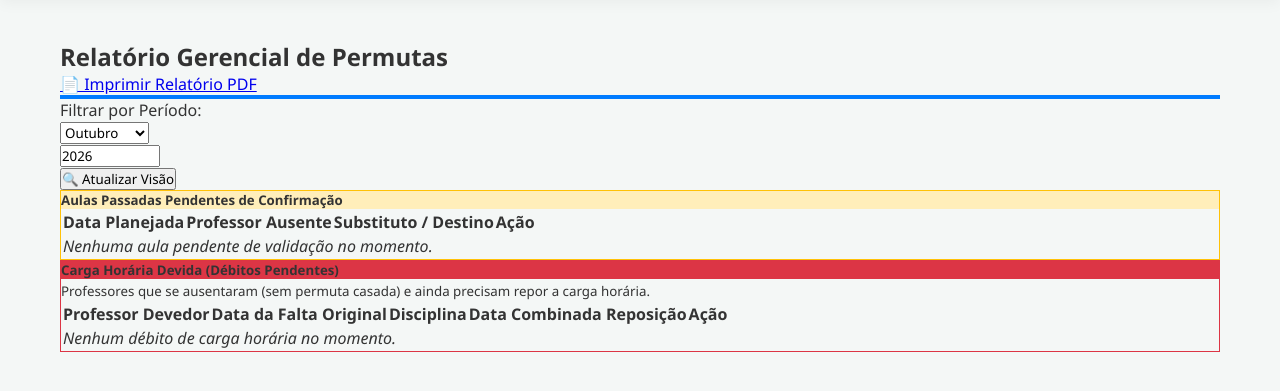
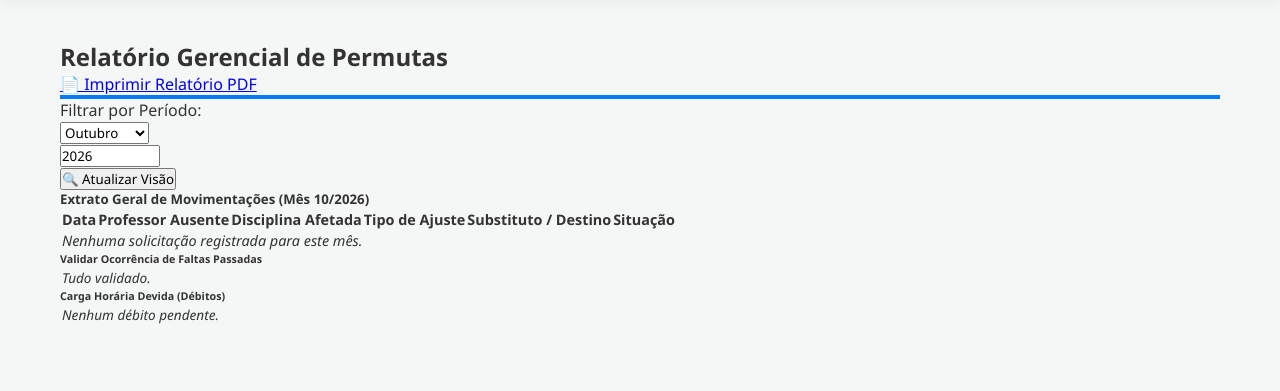
Before and after one commit to jsambarreto/sgg-ifba, a Django app: page /relatorio-gerencial/ in a window 1280 px wide. Shown: the part 70-461 px from the top of the page. Run offline with Django 5.2, Linux system fonts and the light colour scheme; a user stored in the database is signed in; tables that the repository leaves empty hold one stand-in row (values such as "Sample post").

Commit message:
feat: update report to include all requests for the selected month and improve validation logic

```diff
--- a/gestao/templates/gestao/relatorio_gerencial.html
+++ b/gestao/templates/gestao/relatorio_gerencial.html
@@ -1,12 +1,12 @@
 {% extends 'gestao/base.html' %}
 
 {% block content %}
-<div class="container mt-4 mb-5">
+<div class="container-fluid mt-4 mb-5">
 
-    <!-- Cabeçalho com Título e Botão de Imprimir -->
+    <!-- Cabeçalho -->
     <div class="d-flex justify-content-between align-items-center mb-4">
         <h2><i class="fas fa-chart-bar"></i> Relatório Gerencial de Permutas</h2>
-        <a href="{% url 'gerar_pdf_relatorio_gerencial' %}?mes={{ request.GET.mes|default:'10' }}&ano={{ request.GET.ano|default:'2026' }}" target="_blank" class="btn btn-outline-dark shadow-sm">
+        <a href="{% url 'gerar_pdf_relatorio_gerencial' %}?mes={{ request.GET.mes|default:mes_atual }}&ano={{ request.GET.ano|default:ano_atual }}" target="_blank" class="btn btn-outline-dark shadow-sm">
             📄 Imprimir Relatório PDF
         </a>
     </div>
@@ -20,22 +20,22 @@
                 </div>
                 <div class="col-auto">
                     <select name="mes" id="mes" class="form-select shadow-sm">
-                        <option value="1" {% if request.GET.mes == '1' %}selected{% endif %}>Janeiro</option>
-                        <option value="2" {% if request.GET.mes == '2' %}selected{% endif %}>Fevereiro</option>
-                        <option value="3" {% if request.GET.mes == '3' %}selected{% endif %}>Março</option>
-                        <option value="4" {% if request.GET.mes == '4' %}selected{% endif %}>Abril</option>
-                        <option value="5" {% if request.GET.mes == '5' %}selected{% endif %}>Maio</option>
-                        <option value="6" {% if request.GET.mes == '6' %}selected{% endif %}>Junho</option>
-                        <option value="7" {% if request.GET.mes == '7' %}selected{% endif %}>Julho</option>
-                        <option value="8" {% if request.GET.mes == '8' %}selected{% endif %}>Agosto</option>
-                        <option value="9" {% if request.GET.mes == '9' %}selected{% endif %}>Setembro</option>
-                        <option value="10" {% if request.GET.mes == '10' or not request.GET.mes %}selected{% endif %}>Outubro</option>
-                        <option value="11" {% if request.GET.mes == '11' %}selected{% endif %}>Novembro</option>
-                        <option value="12" {% if request.GET.mes == '12' %}selected{% endif %}>Dezembro</option>
+                        <option value="1" {% if mes_atual == 1 %}selected{% endif %}>Janeiro</option>
+                        <option value="2" {% if mes_atual == 2 %}selected{% endif %}>Fevereiro</option>
+                        <option value="3" {% if mes_atual == 3 %}selected{% endif %}>Março</option>
+                        <option value="4" {% if mes_atual == 4 %}selected{% endif %}>Abril</option>
+                        <option value="5" {% if mes_atual == 5 %}selected{% endif %}>Maio</option>
+                        <option value="6" {% if mes_atual == 6 %}selected{% endif %}>Junho</option>
+                        <option value="7" {% if mes_atual == 7 %}selected{% endif %}>Julho</option>
+                        <option value="8" {% if mes_atual == 8 %}selected{% endif %}>Agosto</option>
+                        <option value="9" {% if mes_atual == 9 %}selected{% endif %}>Setembro</option>
+                        <option value="10" {% if mes_atual == 10 %}selected{% endif %}>Outubro</option>
+                        <option value="11" {% if mes_atual == 11 %}selected{% endif %}>Novembro</option>
+                        <option value="12" {% if mes_atual == 12 %}selected{% endif %}>Dezembro</option>
                     </select>
                 </div>
                 <div class="col-auto">
-                    <input type="number" name="ano" class="form-control shadow-sm" value="{{ request.GET.ano|default:'2026' }}" style="width: 100px;">
+                    <input type="number" name="ano" class="form-control shadow-sm" value="{{ ano_atual }}" style="width: 100px;">
                 </div>
                 <div class="col-auto">
                     <button type="submit" class="btn btn-primary shadow-sm">
@@ -46,47 +46,71 @@
         </div>
     </div>
 
-    <!-- BLOCO 1: PENDENTES DE VALIDAÇÃO -->
-    <div class="card shadow-sm mb-5" style="border: 1px solid #ffc107;">
-        <div class="card-header text-dark font-weight-bold" style="background-color: #ffeeba;">
-            <h5 class="mb-0">Aulas Passadas Pendentes de Confirmação</h5>
+    <!-- BLOCO 1: EXTRATO GERAL (TODAS AS MOVIMENTAÇÕES) -->
+    <div class="card shadow-sm mb-5 border-info">
+        <div class="card-header bg-info text-white font-weight-bold">
+            <h5 class="mb-0">Extrato Geral de Movimentações (Mês {{ mes_atual|stringformat:"02d" }}/{{ ano_atual }})</h5>
         </div>
         <div class="card-body p-0">
             <div class="table-responsive">
-                <table class="table table-hover mb-0 align-middle">
+                <table class="table table-hover table-striped mb-0 align-middle" style="font-size: 0.9rem;">
                     <thead class="table-light">
                         <tr>
-                            <th class="px-4">Data Planejada</th>
+                            <th class="px-3">Data</th>
                             <th>Professor Ausente</th>
+                            <th>Disciplina Afetada</th>
+                            <th>Tipo de Ajuste</th>
                             <th>Substituto / Destino</th>
-                            <th class="text-center">Ação</th>
+                            <th>Situação</th>
                         </tr>
                     </thead>
                     <tbody>
-                        {% for sol in pendentes_validacao %}
+                        {% for sol in todas_solicitacoes %}
                         <tr>
-                            <td class="px-4"><strong>{{ sol.data_aplicacao|date:"d/m/Y" }}</strong></td>
+                            <td class="px-3"><strong>{{ sol.data_aplicacao|date:"d/m/Y" }}</strong></td>
                             <td>{{ sol.solicitante.nome_completo }}</td>
                             <td>
-                                {% if sol.tipo == 'P' %}
-                                    {{ sol.aula_destino.nomes_professores }}
+                                {% if sol.aula_origem and sol.aula_origem.disciplina %}
+                                    {{ sol.aula_origem.disciplina.nome }}<br>
+                                    <small class="text-muted">{{ sol.aula_origem.turma.nome }}</small>
                                 {% else %}
-                                    {{ sol.professor_substituto.nome_completo|default:"Sem substituto" }}
+                                    <span class="text-muted">-</span>
                                 {% endif %}
                             </td>
-                            <td class="text-center">
-                                <form action="{% url 'confirmar_execucao' sol.id 'aplicacao' %}" method="POST" class="m-0">
-                                    {% csrf_token %}
-                                    <button type="submit" class="btn btn-sm btn-success shadow-sm">
-                                        ✓ Confirmar Ocorrência
-                                    </button>
-                                </form>
+                            <td><span class="badge bg-secondary">{{ sol.get_tipo_display }}</span></td>
+                            <td>
+                                {% if sol.tipo == 'P' and sol.aula_destino %}
+                                    {% for prof in sol.aula_destino.professores.all %}
+                                        {{ prof.nome_completo }}{% if not forloop.last %} / {% endif %}
+                                    {% empty %}
+                                        <span class="text-muted">-</span>
+                                    {% endfor %}
+                                {% elif sol.tipo != 'P' and sol.professor_substituto %}
+                                    {{ sol.professor_substituto.nome_completo }}
+                                {% else %}
+                                    <span class="text-muted">-</span>
+                                {% endif %}
+                            </td>
+                            <td>
+                                {% if sol.status == 'P' %}
+                                    <span class="text-warning fw-bold"><i class="fas fa-clock"></i> Pendente Aprovação</span>
+                                {% elif sol.status == 'R' %}
+                                    <span class="text-danger fw-bold"><i class="fas fa-times-circle"></i> Rejeitada</span>
+                                {% else %}
+                                    {% if sol.data_aplicacao > hoje %}
+                                        <span class="text-primary fw-bold">Agendada</span>
+                                    {% elif sol.aplicacao_realizada %}
+                                        <span class="text-success fw-bold"><i class="fas fa-check-circle"></i> Ocorrência Validada</span>
+                                    {% else %}
+                                        <span class="text-warning fw-bold">Aguardando Validação</span>
+                                    {% endif %}
+                                {% endif %}
                             </td>
                         </tr>
                         {% empty %}
                         <tr>
-                            <td colspan="4" class="text-center py-4 text-muted">
-                                <em>Nenhuma aula pendente de validação no momento.</em>
+                            <td colspan="6" class="text-center py-4 text-muted">
+                                <em>Nenhuma solicitação registrada para este mês.</em>
                             </td>
                         </tr>
                         {% endfor %}
@@ -96,56 +120,30 @@
         </div>
     </div>
 
-    <!-- BLOCO 2: CARGA HORÁRIA DEVIDA -->
-    <div class="card shadow-sm" style="border: 1px solid #dc3545;">
-        <div class="card-header text-white font-weight-bold" style="background-color: #dc3545;">
-            <h5 class="mb-0">Carga Horária Devida (Débitos Pendentes)</h5>
-        </div>
-        <div class="card-body bg-light border-bottom py-2">
-            <p class="text-muted mb-0">
-                <small>Professores que se ausentaram (sem permuta casada) e ainda precisam repor a carga horária.</small>
-            </p>
+    <div class="row">
+        <!-- BLOCO 2: PENDENTES DE VALIDAÇÃO (Ação) -->
+        <div class="col-md-6 mb-4">
+            <div class="card h-100 shadow-sm border-warning">
+                <div class="card-header bg-warning text-dark font-weight-bold">
+                    <h6 class="mb-0">Validar Ocorrência de Faltas Passadas</h6>
                 </div>
                 <div class="card-body p-0">
                     <div class="table-responsive">
-                <table class="table table-hover mb-0 align-middle">
-                    <thead class="table-light">
+                        <table class="table table-hover mb-0 align-middle" style="font-size: 0.85rem;">
+                            <tbody>
+                                {% for sol in pendentes_validacao %}
                                 <tr>
-                            <th class="px-4">Professor Devedor</th>
-                            <th>Data da Falta Original</th>
-                            <th>Disciplina</th>
-                            <th>Data Combinada Reposição</th>
-                            <th class="text-center">Ação</th>
-                        </tr>
-                    </thead>
-                    <tbody>
-                        {% for sol in carga_devida %}
-                        <tr>
-                            <td class="px-4 text-danger"><strong>{{ sol.solicitante.nome_completo }}</strong></td>
-                            <td>{{ sol.data_aplicacao|date:"d/m/Y" }}</td>
-                            <td>{{ sol.aula_origem.disciplina.nome }}</td>
-                            <td>
-                                {% if sol.data_devolucao %}
-                                    <span class="badge bg-info text-dark" style="font-size: 0.85rem;">{{ sol.data_devolucao|date:"d/m/Y" }}</span>
-                                {% else %}
-                                    <span class="text-muted" style="font-style: italic;">Ainda não marcada</span>
-                                {% endif %}
-                            </td>
+                                    <td class="px-3"><strong>{{ sol.data_aplicacao|date:"d/m" }}</strong></td>
+                                    <td>{{ sol.solicitante.nome_completo }}</td>
                                     <td class="text-center">
-                                <form action="{% url 'confirmar_execucao' sol.id 'devolucao' %}" method="POST" class="m-0">
+                                        <form action="{% url 'confirmar_execucao' sol.id 'aplicacao' %}" method="POST" class="m-0">
                                             {% csrf_token %}
-                                    <button type="submit" class="btn btn-sm btn-outline-danger">
-                                        Marcar Reposição Concluída
-                                    </button>
+                                            <button type="submit" class="btn btn-sm btn-success shadow-sm">Confirmar</button>
                                         </form>
                                     </td>
                                 </tr>
                                 {% empty %}
-                        <tr>
-                            <td colspan="5" class="text-center py-4 text-muted">
-                                <em>Nenhum débito de carga horária no momento.</em>
-                            </td>
-                        </tr>
+                                <tr><td colspan="3" class="text-center py-3 text-muted"><em>Tudo validado.</em></td></tr>
                                 {% endfor %}
                             </tbody>
                         </table>
@@ -153,4 +151,38 @@
                 </div>
             </div>
         </div>
+
+        <!-- BLOCO 3: CARGA HORÁRIA DEVIDA (Ação) -->
+        <div class="col-md-6 mb-4">
+            <div class="card h-100 shadow-sm border-danger">
+                <div class="card-header bg-danger text-white font-weight-bold">
+                    <h6 class="mb-0">Carga Horária Devida (Débitos)</h6>
+                </div>
+                <div class="card-body p-0">
+                    <div class="table-responsive">
+                        <table class="table table-hover mb-0 align-middle" style="font-size: 0.85rem;">
+                            <tbody>
+                                {% for sol in carga_devida %}
+                                <tr>
+                                    <td class="px-3 text-danger"><strong>{{ sol.solicitante.nome_completo }}</strong></td>
+                                    <td>Falta: {{ sol.data_aplicacao|date:"d/m" }}</td>
+                                    <td class="text-center">
+                                        <form action="{% url 'confirmar_execucao' sol.id 'devolucao' %}" method="POST" class="m-0">
+                                            {% csrf_token %}
+                                            <button type="submit" class="btn btn-sm btn-outline-danger">Marcar Reposta</button>
+                                        </form>
+                                    </td>
+                                </tr>
+                                {% empty %}
+                                <tr><td colspan="3" class="text-center py-3 text-muted"><em>Nenhum débito pendente.</em></td></tr>
+                                {% endfor %}
+                            </tbody>
+                        </table>
+                    </div>
+                </div>
+            </div>
+        </div>
+    </div>
+
+</div>
 {% endblock %}
--- a/gestao/views.py
+++ b/gestao/views.py
@@ -766,37 +766,35 @@
 
 @login_required
 def relatorio_gerencial(request):
-    # Trava de segurança: apenas coordenadores ou diretores acessam
     if not (request.user.professor.is_coordenador or request.user.professor.is_diretor):
         return HttpResponseForbidden("Acesso restrito à gestão de ensino.")
 
     hoje = timezone.now().date()
+    mes = int(request.GET.get('mes', hoje.month))
+    ano = int(request.GET.get('ano', hoje.year))
 
-    # 1. Agendadas (Futuras): Aprovadas e com data de aplicação para hoje ou futuro
-    agendadas = Solicitacao.objects.filter(
-        status='A',
-        data_aplicacao__gte=hoje
+    # Calcula o período do mês
+    _, ultimo_dia = calendar.monthrange(ano, mes)
+    data_inicio = timezone.datetime(ano, mes, 1).date()
+    data_fim = timezone.datetime(ano, mes, ultimo_dia).date()
+
+    # Busca TODAS as solicitações do mês selecionado (sem filtrar por status)
+    todas_solicitacoes = Solicitacao.objects.filter(
+        data_aplicacao__gte=data_inicio,
+        data_aplicacao__lte=data_fim
     ).order_by('data_aplicacao')
 
-    # 2. Pendentes de Validação (Passadas): Já passaram da data, mas o coordenador não deu "ok"
-    pendentes_validacao = Solicitacao.objects.filter(
-        status='A',
-        data_aplicacao__lt=hoje,
-        aplicacao_realizada=False
-    ).order_by('data_aplicacao')
-
-    # 3. Carga Horária Devida (Ausências sem permuta ou sem reposição validada)
-    # Traz tudo que foi marcado como devolucao_pendente=True, mas que ainda não teve a devolucao_realizada=True
-    carga_devida = Solicitacao.objects.filter(
-        status='A',
-        devolucao_pendente=True,
-        devolucao_realizada=False
-    ).order_by('data_aplicacao')
+    # Filtra as pendências que exigem ação do coordenador
+    pendentes_validacao = todas_solicitacoes.filter(status='A', data_aplicacao__lt=hoje, aplicacao_realizada=False)
+    carga_devida = todas_solicitacoes.filter(status='A', devolucao_pendente=True, devolucao_realizada=False)
 
     context = {
-        'agendadas': agendadas,
+        'todas_solicitacoes': todas_solicitacoes,
         'pendentes_validacao': pendentes_validacao,
         'carga_devida': carga_devida,
+        'mes_atual': mes,
+        'ano_atual': ano,
+        'hoje': hoje,
     }
     return render(request, 'gestao/relatorio_gerencial.html', context)
 
```
Lines whose indentation alone changed are shown as unchanged.
